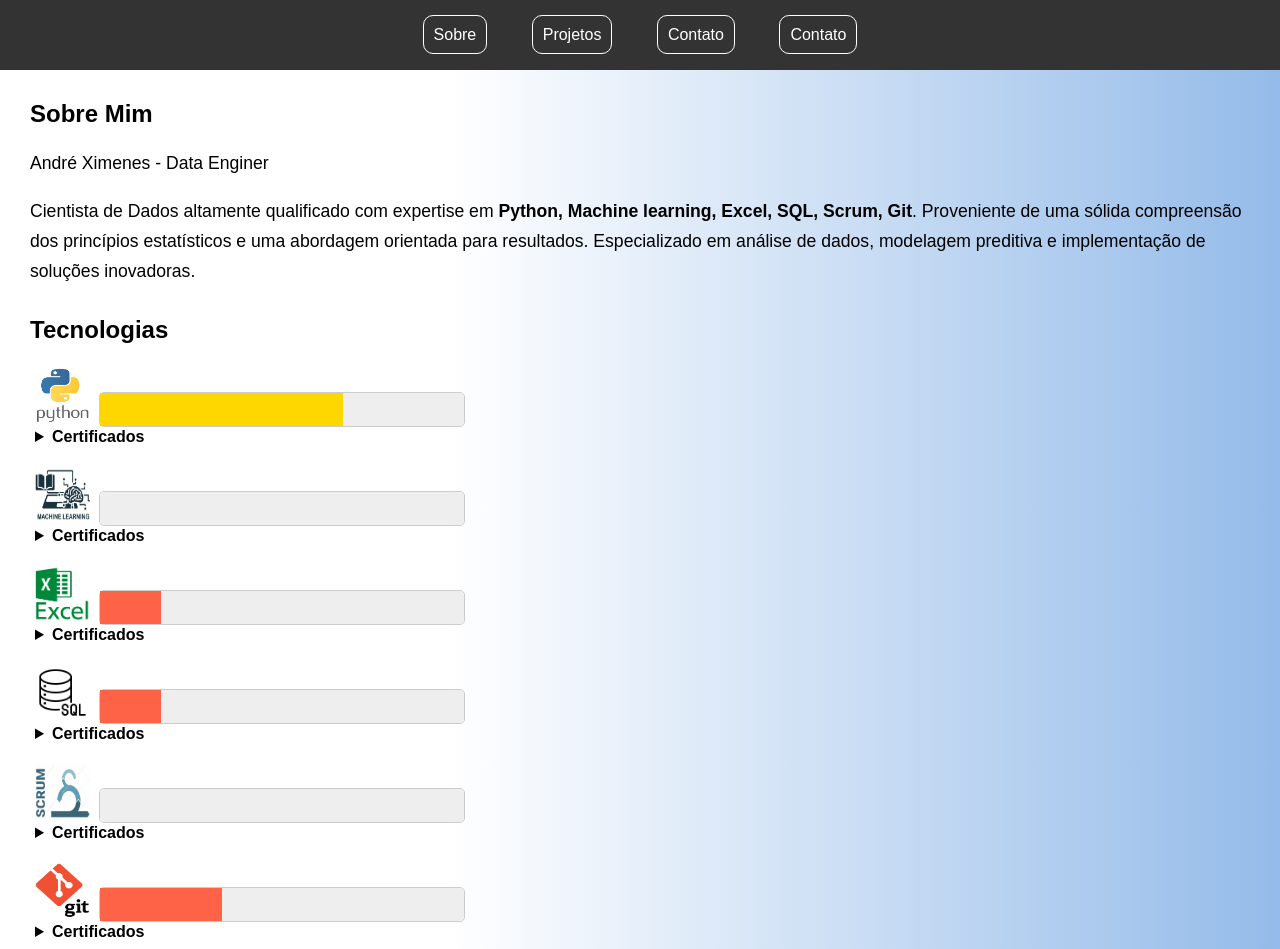
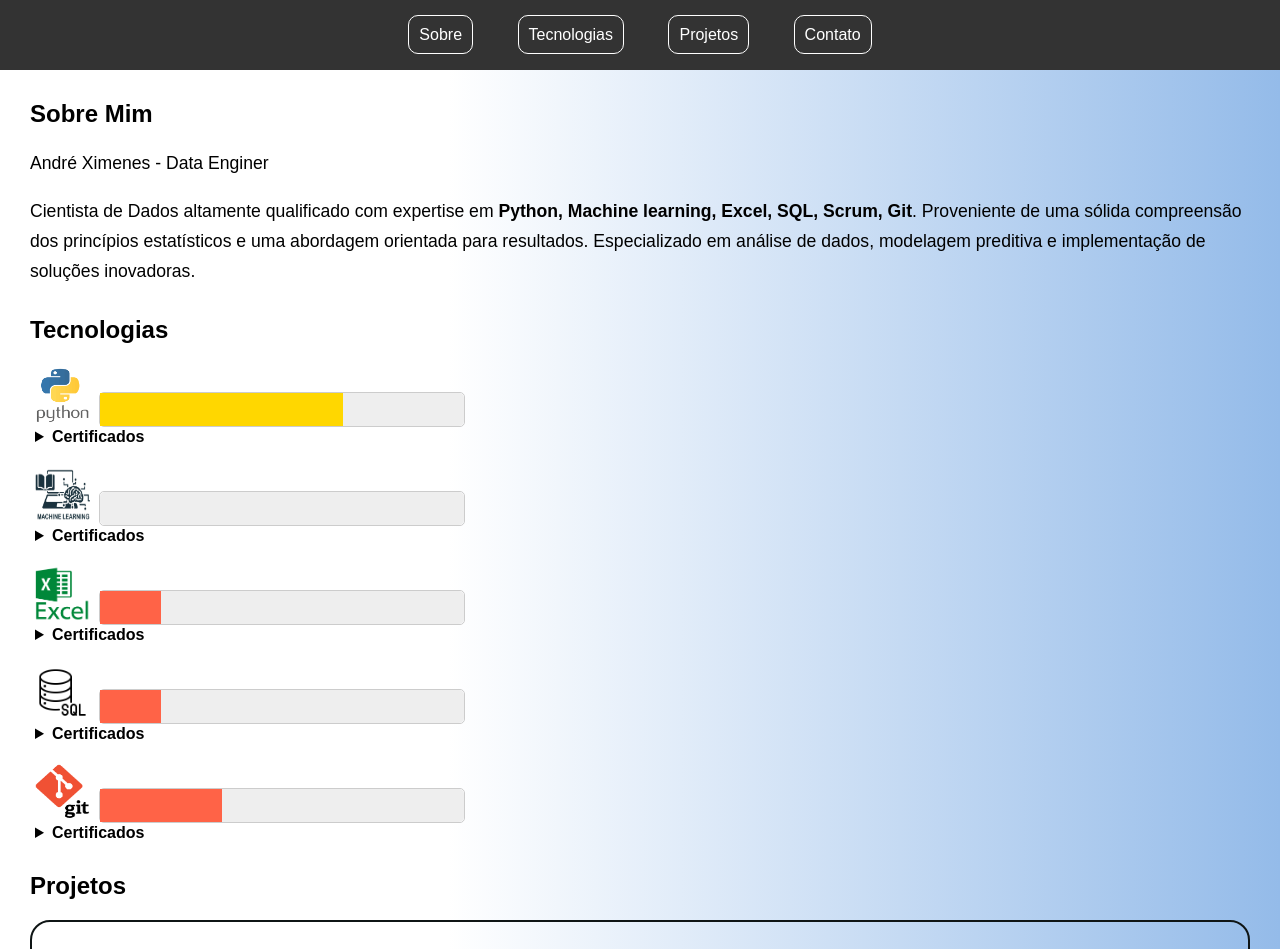
Before and after one commit to AndreXime/AndreXime.github.io, a plain HTML site: page index.html in a window 1280 px wide. Shown: the top 949 px of the page. Drawn offline with Linux system fonts and the light colour scheme.

Commit message:
Header fix

```diff
--- a/index.html
+++ b/index.html
@@ -11,10 +11,10 @@
 <body>
     <header>
         <ul>
-            <li><a href="#Sobre">Sobre</a></li>
-            <li><a href="#Projetos">Projetos</a></li>
-            <li><a href="#Tech">Contato</a></li>
-            <li><a href="#Contato">Contato</a></li>
+            <li><a onclick="Scroll('Sobre');">Sobre</a></li>
+            <li><a onclick="Scroll('Tech');">Tecnologias</a></li>
+            <li><a onclick="Scroll('Projetos');">Projetos</a></li>
+            <li><a onclick="Scroll('Contato');">Contato</a></li>
         </ul>
     </header>
 
@@ -61,14 +61,6 @@
             <details>
                 <summary>Certificados</summary>
                 <p>🏗️🚧 Em Construção 🚧🏗️</p>
-            </details>
-        </ul>
-        <ul id="tech-list">
-            <li><img src="Assets/scrum.png"></li>
-            <progress value="0" max="6"></progress>
-            <details>
-                <summary>Certificados</summary>
-                <p>🦗🦗🦗 Zzzzzz... Zzzzzz... 🦗🦗🦗</p>
             </details>
         </ul>
         <ul id="tech-list">
@@ -122,5 +114,6 @@
            <a href="mailto:andreximenes111@gmail.com">Email</a>
         </p>
     </footer>
+    <script src="scripts.js"></script>
 </body>
 </html>
--- /dev/null
+++ b/scripts.js
@@ -0,0 +1,9 @@
+function Scroll(sectionId) {
+    var section = document.getElementById(sectionId);
+    if (section){
+      window.scrollTo({
+        top: (section.offsetTop - 100),
+        behavior: 'smooth'
+      });
+    }
+}
--- a/style.css
+++ b/style.css
@@ -38,9 +38,8 @@ header {
     background-color: #333;
     color: #fff;
     text-align: center;
-    padding: 0px;
     top: 0;
-    z-index: 1000;
+    z-index: 5;
     position: fixed;
     width: 100%;
 }
@@ -54,11 +53,11 @@ header ul li {
     margin: 0 20px;
 }
 header ul li a {
-    text-decoration: none;
     color: #fff;
     padding: 10px;
     border: 1px solid #ffffff;
     border-radius: 10px;
+    cursor: pointer;
 }
 
 section {
```
Also changed, not shown: Assets/scrum.png (deleted).
